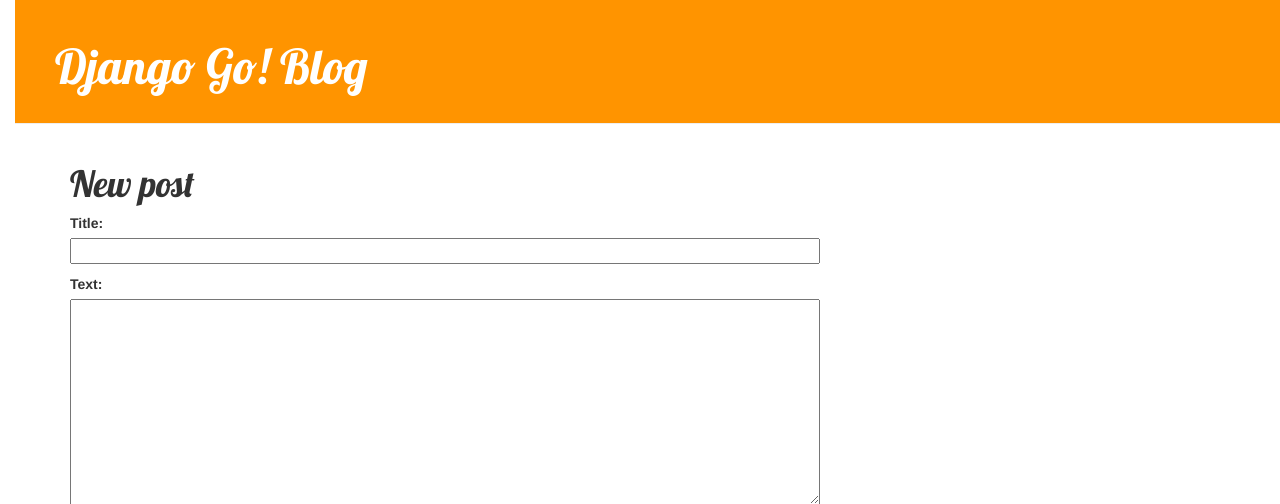
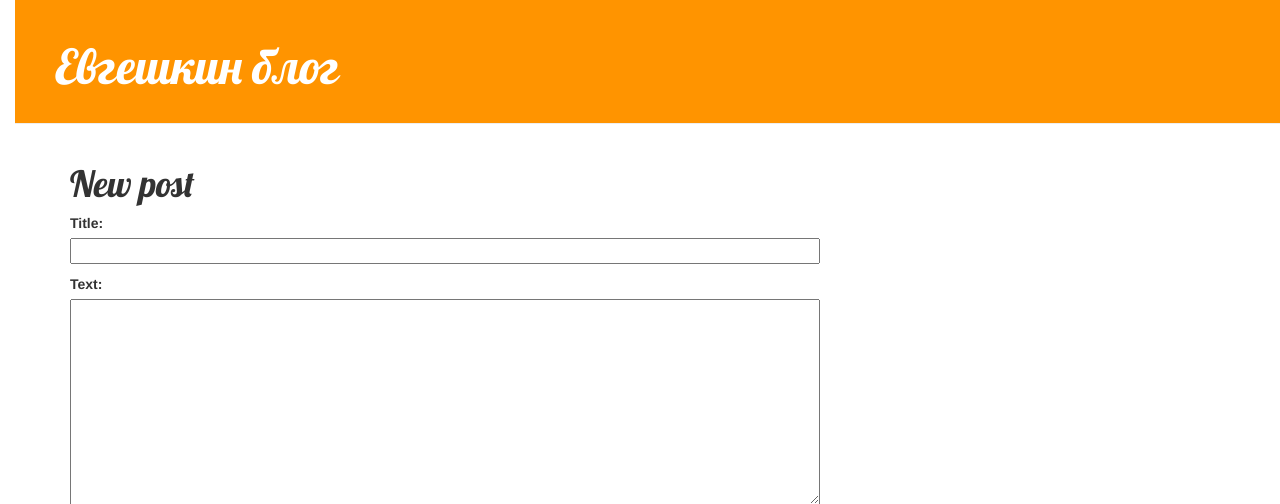
Before and after one commit to EvgenApp/my-first-blog, a Django app: page /post/new/ in a window 1280 px wide. Shown: the top 504 px of the page. Run offline with Django 3.2, Linux system fonts and the light colour scheme; some libraries are stand-ins or nearby versions.

Commit message:
changed title name

```diff
--- a/blog/templates/blog/base.html
+++ b/blog/templates/blog/base.html
@@ -2,7 +2,7 @@
 
 <html>
     <head>
-        <title>Django Go! blog</title>
+        <title>Евгешкин блог</title>
         <link rel="stylesheet" href="//maxcdn.bootstrapcdn.com/bootstrap/3.2.0/css/bootstrap.min.css">
         <link rel="stylesheet" href="//maxcdn.bootstrapcdn.com/bootstrap/3.2.0/css/bootstrap-theme.min.css">
         <link href="https://fonts.googleapis.com/css?family=Lobster&subset=latin,cyrillic" rel="stylesheet" type="text/css">
@@ -13,7 +13,7 @@
             {% if user.is_authenticated %}
                 <a href="{% url 'post_new' %}" class="top-menu"><span class="glyphicon glyphicon-plus"></span></a>
             {% endif %}
-            <h1><a href="/">Django Go! Blog</a></h1>
+            <h1><a href="/">Евгешкин блог</a></h1>
         </div>
         <div class="content container">
             <div class="row">
```
